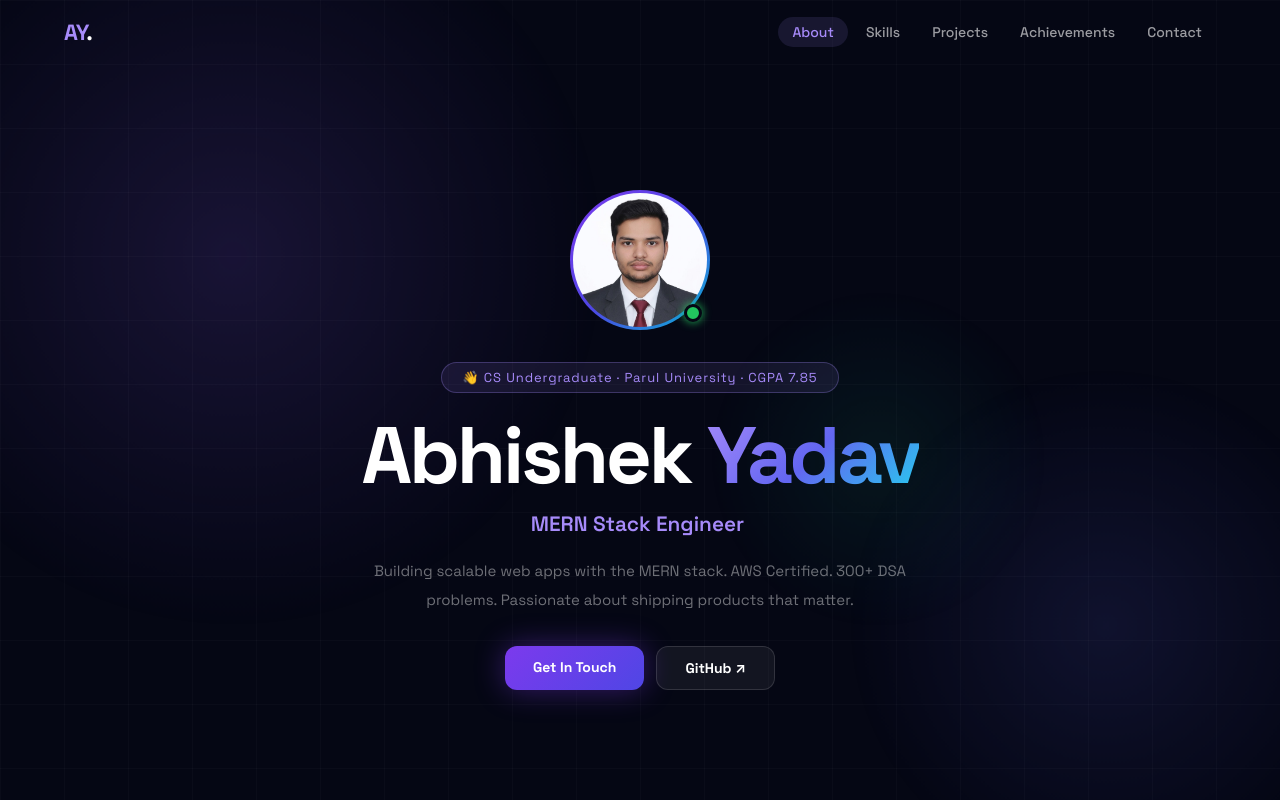
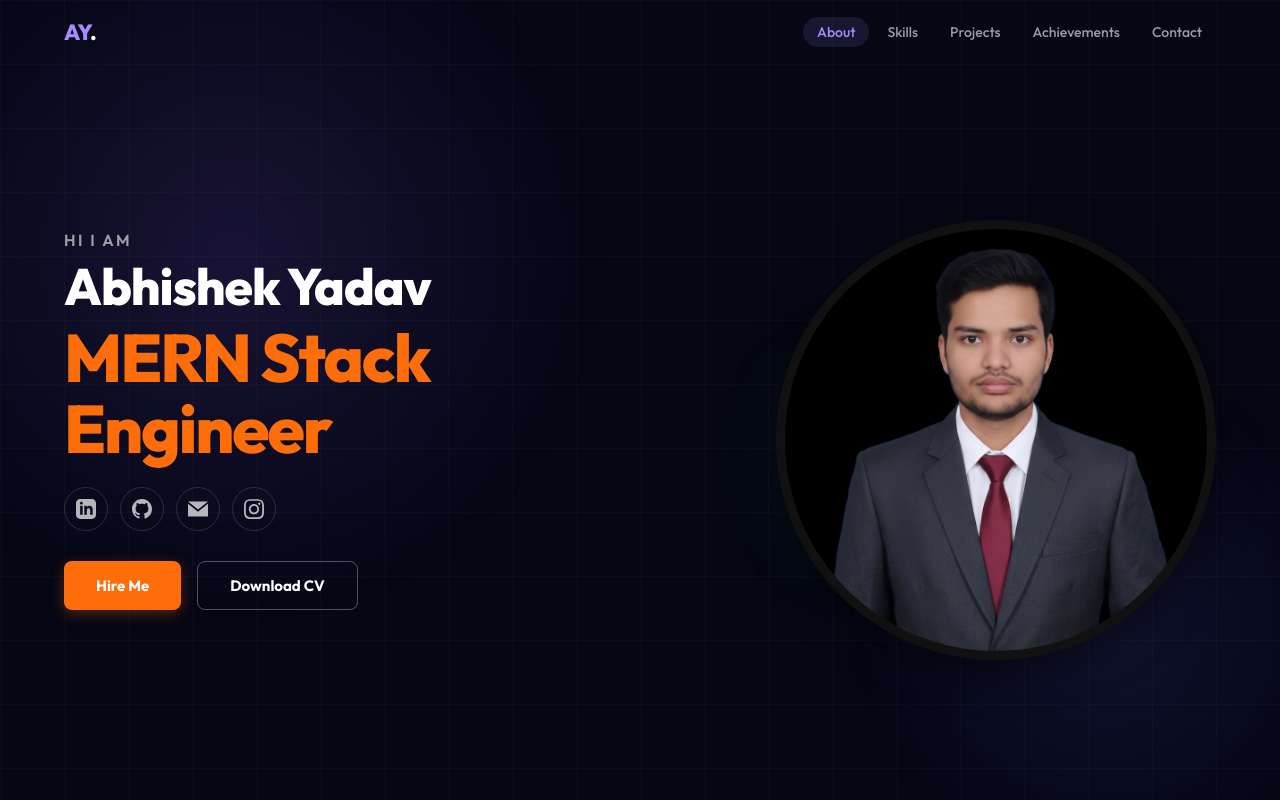
Before and after one commit to abhishekyd300/portfolio, a React (Vite) app: page / in a window 1280 px wide. Shown: the top 800 px of the page. Built offline with nearby package versions, Linux system fonts and the light colour scheme.

Commit message:
UI resume updated

```diff
--- a/index.html
+++ b/index.html
@@ -7,7 +7,7 @@
     <title>Abhishek Yadav | Full-Stack Developer Portfolio</title>
     <link rel="preconnect" href="https://fonts.googleapis.com" />
     <link rel="preconnect" href="https://fonts.gstatic.com" crossorigin />
-    <link href="https://fonts.googleapis.com/css2?family=Space+Grotesk:wght@400;500;600;700;800&display=swap" rel="stylesheet" />
+    <link href="https://fonts.googleapis.com/css2?family=Outfit:wght@300;400;500;600;700;800&display=swap" rel="stylesheet" />
   </head>
   <body>
     <div id="root"></div>
--- a/src/components/AboutSection.jsx
+++ b/src/components/AboutSection.jsx
@@ -36,7 +36,7 @@
           >
             <h3
               style={{
-                fontFamily: "'Space Grotesk', sans-serif",
+                fontFamily: "'Outfit', sans-serif",
                 color: "#fff",
                 fontSize: 20,
                 fontWeight: 700,
--- a/src/components/AchievementsSection.jsx
+++ b/src/components/AchievementsSection.jsx
@@ -38,7 +38,7 @@
                 <div style={{ fontSize: 28, marginBottom: 10 }}>{a.icon}</div>
                 <div
                   style={{
-                    fontFamily: "'Space Grotesk', sans-serif",
+                    fontFamily: "'Outfit', sans-serif",
                     fontSize: 36,
                     fontWeight: 800,
                     color: "#fbbf24",
@@ -63,7 +63,7 @@
             </span>
             <h3
               style={{
-                fontFamily: "'Space Grotesk', sans-serif",
+                fontFamily: "'Outfit', sans-serif",
                 color: "#fff",
                 fontSize: 28,
                 fontWeight: 800,
--- a/src/components/CertCard.jsx
+++ b/src/components/CertCard.jsx
@@ -99,7 +99,7 @@
             lineHeight: 1.35,
             margin: "0 0 4px",
             transition: "color 0.25s",
-            fontFamily: "'Space Grotesk', sans-serif"
+            fontFamily: "'Outfit', sans-serif"
           }}
         >
           {cert.name}
--- a/src/components/EducationSection.jsx
+++ b/src/components/EducationSection.jsx
@@ -82,7 +82,7 @@
                     <div>
                       <h3
                         style={{
-                          fontFamily: "'Space Grotesk', sans-serif",
+                          fontFamily: "'Outfit', sans-serif",
                           color: "#fff",
                           fontSize: 19,
                           fontWeight: 700,
--- a/src/components/HeroSection.jsx
+++ b/src/components/HeroSection.jsx
@@ -101,180 +101,141 @@
         />
       </div>
 
-      <div
-        style={{
-          maxWidth: 960,
-          width: "100%",
-          position: "relative",
-          display: "flex",
-          flexDirection: "column",
-          alignItems: "center",
-          gap: 0
-        }}
-      >
-        {/* Profile Photo */}
-        <div style={{ position: "relative", marginBottom: 32 }}>
-          <div
+      <div className="hero-container">
+        {/* Left Column (Information) */}
+        <div className="hero-left">
+          <span
             style={{
-              width: 140,
-              height: 140,
-              borderRadius: "50%",
-              background: "linear-gradient(135deg, #7c3aed, #4f46e5, #06b6d4)",
-              padding: 3,
+              fontSize: "16px",
+              color: "rgba(255, 255, 255, 0.6)",
+              fontWeight: 600,
+              letterSpacing: "0.15em",
+              textTransform: "uppercase",
+              marginBottom: "8px",
+              display: "block"
             }}
           >
-            <div
-              style={{
-                width: "100%",
-                height: "100%",
-                borderRadius: "50%",
-                overflow: "hidden",
-                background: "#0d0f1e",
-                display: "flex",
-                alignItems: "center",
-                justifyContent: "center"
-              }}
-            >
-              <img
-                src="/profile.jpg"
-                alt="Profile"
-                onError={(e) => {
-                  e.target.onerror = null;
-                  e.target.style.display = 'none';
-                  e.target.nextSibling.style.display = 'flex';
-                }}
-                style={{ width: "100%", height: "100%", objectFit: "cover" }}
-              />
-              <div style={{ display: "none", flexDirection: "column", alignItems: "center", gap: 6 }}>
-                <span style={{ fontSize: 36 }}>👤</span>
-              </div>
-            </div>
-          </div>
-
-          {/* Online Dot */}
-          <div
-            style={{
-              position: "absolute",
-              bottom: 8,
-              right: 8,
-              width: 18,
-              height: 18,
-              borderRadius: "50%",
-              background: "#22c55e",
-              border: "3px solid #050714",
-              boxShadow: "0 0 10px #22c55e"
-            }}
-          />
-
-        </div>
-
-        {/* Hero Text Content */}
-        <div style={{ textAlign: "center" }}>
-          <div
-            style={{
-              display: "inline-block",
-              background: "rgba(167, 139, 250, 0.1)",
-              border: "1px solid rgba(167, 139, 250, 0.28)",
-              borderRadius: 999,
-              padding: "6px 20px",
-              fontSize: 13,
-              color: "#a78bfa",
-              marginBottom: 20,
-              letterSpacing: "0.07em"
-            }}
-          >
-            👋 CS Undergraduate · Parul University · CGPA 7.85
-          </div>
-
+            Hi I am
+          </span>
           <h1
             style={{
-              fontFamily: "'Space Grotesk', sans-serif",
-              fontSize: "clamp(2.6rem, 7vw, 5rem)",
+              fontFamily: "'Outfit', sans-serif",
+              fontSize: "clamp(2rem, 4vw, 3.2rem)",
               fontWeight: 800,
-              lineHeight: 1.06,
-              margin: "0 0 14px",
-              letterSpacing: "-0.04em",
+              lineHeight: 1.1,
+              margin: "0 0 8px",
+              letterSpacing: "-0.02em",
               color: "#fff"
             }}
           >
-            Abhishek{" "}
-            <span
-              style={{
-                background: "linear-gradient(135deg, #a78bfa 0%, #6366f1 50%, #22d3ee 100%)",
-                WebkitBackgroundClip: "text",
-                WebkitTextFillColor: "transparent"
-              }}
-            >
-              Yadav
-            </span>
+            Abhishek Yadav
           </h1>
 
-          <div style={{ fontSize: "clamp(1rem, 2.4vw, 1.3rem)", color: "rgba(255, 255, 255, 0.5)", marginBottom: 10, minHeight: 36 }}>
-            <span style={{ color: "#a78bfa", fontWeight: 600 }}>{typed}</span>
-            <span style={{ animation: "blink 1s step-end infinite", color: "#a78bfa" }}>|</span>
-          </div>
-
-          <p
+          {/* Dynamic typing role animation styled as the primary highlighted title */}
+          <h2
             style={{
-              color: "rgba(255, 255, 255, 0.42)",
-              fontSize: 15,
-              maxWidth: 560,
-              margin: "0 auto 32px",
-              lineHeight: 1.9
+              fontFamily: "'Outfit', sans-serif",
+              fontSize: "clamp(2.5rem, 5.5vw, 4.2rem)",
+              fontWeight: 800,
+              color: "#fd6e0a",
+              margin: "0 0 24px",
+              lineHeight: 1.05,
+              letterSpacing: "-0.03em",
+              minHeight: "clamp(3rem, 6vw, 4.5rem)"
             }}
           >
-            Building scalable web apps with the MERN stack. AWS Certified. 300+ DSA problems. Passionate about shipping products that matter.
-          </p>
+            {typed}
+            <span style={{ animation: "blink 1s step-end infinite", color: "#fd6e0a" }}>|</span>
+          </h2>
 
-          <div style={{ display: "flex", gap: 12, justifyContent: "center", flexWrap: "wrap" }}>
+          {/* Social media outline buttons */}
+          <div className="hero-social-row">
             <a
-              href="mailto:abhishekyd300@gmail.com"
-              style={{
-                background: "linear-gradient(135deg, #7c3aed, #4f46e5)",
-                color: "#fff",
-                textDecoration: "none",
-                padding: "12px 28px",
-                borderRadius: 12,
-                fontWeight: 700,
-                fontSize: 14,
-                boxShadow: "0 0 30px rgba(124, 58, 237, 0.4)",
-                transition: "transform 0.2s, box-shadow 0.2s"
-              }}
-              onMouseEnter={(e) => {
-                e.currentTarget.style.transform = "translateY(-2px)";
-                e.currentTarget.style.boxShadow = "0 10px 40px rgba(124, 58, 237, 0.6)";
-              }}
-              onMouseLeave={(e) => {
-                e.currentTarget.style.transform = "none";
-                e.currentTarget.style.boxShadow = "0 0 30px rgba(124, 58, 237, 0.4)";
-              }}
+              href="https://linkedin.com/in/abhishek-yadav-6207ab364/"
+              target="_blank"
+              rel="noreferrer"
+              className="hero-social-link"
+              title="LinkedIn"
             >
-              Get In Touch
+              <svg viewBox="0 0 24 24" width="20" height="20">
+                <path d="M19 0h-14c-2.761 0-5 2.239-5 5v14c0 2.761 2.239 5 5 5h14c2.762 0 5-2.239 5-5v-14c0-2.761-2.238-5-5-5zm-11 19h-3v-11h3v11zm-1.5-12.268c-.966 0-1.75-.79-1.75-1.764s.784-1.764 1.75-1.764 1.75.79 1.75 1.764-.783 1.764-1.75 1.764zm13.5 12.268h-3v-5.604c0-3.368-4-3.113-4 0v5.604h-3v-11h3v1.765c1.396-2.586 7-2.777 7 2.476v6.759z" />
+              </svg>
             </a>
             <a
               href="https://github.com/abhishekyd300"
               target="_blank"
               rel="noreferrer"
-              style={{
-                background: "rgba(255, 255, 255, 0.06)",
-                border: "1px solid rgba(255, 255, 255, 0.13)",
-                color: "#fff",
-                textDecoration: "none",
-                padding: "12px 28px",
-                borderRadius: 12,
-                fontWeight: 700,
-                fontSize: 14,
-                transition: "all 0.2s"
-              }}
-              onMouseEnter={(e) => {
-                e.currentTarget.style.background = "rgba(255, 255, 255, 0.11)";
-              }}
-              onMouseLeave={(e) => {
-                e.currentTarget.style.background = "rgba(255, 255, 255, 0.06)";
-              }}
+              className="hero-social-link"
+              title="GitHub"
             >
-              GitHub ↗
+              <svg viewBox="0 0 24 24" width="20" height="20">
+                <path d="M12 0c-6.626 0-12 5.373-12 12 0 5.302 3.438 9.8 8.207 11.387.599.111.793-.261.793-.577v-2.234c-3.338.726-4.033-1.416-4.033-1.416-.546-1.387-1.333-1.756-1.333-1.756-1.089-.745.083-.729.083-.729 1.205.084 1.839 1.237 1.839 1.237 1.07 1.834 2.807 1.304 3.492.997.107-.775.418-1.305.762-1.604-2.665-.305-5.467-1.334-5.467-5.931 0-1.311.469-2.381 1.236-3.221-.124-.303-.535-1.524.117-3.176 0 0 1.008-.322 3.301 1.23.957-.266 1.983-.399 3.003-.404 1.02.005 2.047.138 3.006.404 2.291-1.552 3.297-1.23 3.297-1.23.653 1.653.242 2.874.118 3.176.77.84 1.235 1.911 1.235 3.221 0 4.609-2.807 5.624-5.479 5.921.43.372.823 1.102.823 2.222v3.293c0 .319.192.694.801.576 4.765-1.589 8.199-6.086 8.199-11.386 0-6.627-5.373-12-12-12z" />
+              </svg>
             </a>
+            <a href="mailto:abhishekyd300@gmail.com" className="hero-social-link" title="Email">
+              <svg viewBox="0 0 24 24" width="20" height="20">
+                <path d="M12 12.713l-11.985-9.713h23.97l-11.985 9.713zm0 2.574l12-9.725v15.438h-24v-15.438l12 9.725z" />
+              </svg>
+            </a>
+            <a
+              href="https://instagram.com"
+              target="_blank"
+              rel="noreferrer"
+              className="hero-social-link"
+              title="Instagram"
+            >
+              <svg viewBox="0 0 24 24" width="20" height="20">
+                <path d="M12 2.163c3.204 0 3.584.012 4.85.07 3.252.148 4.771 1.691 4.919 4.919.058 1.265.069 1.645.069 4.849 0 3.205-.012 3.584-.069 4.849-.149 3.225-1.664 4.771-4.919 4.919-1.266.058-1.644.07-4.85.07-3.204 0-3.584-.012-4.849-.07-3.26-.149-4.771-1.699-4.919-4.92-.058-1.265-.07-1.644-.07-4.849 0-3.204.013-3.583.07-4.849.149-3.227 1.664-4.771 4.919-4.919 1.266-.057 1.645-.069 4.849-.069zm0-2c-3.259 0-3.667.014-4.947.072-4.358.2-6.78 2.618-6.98 6.98-.059 1.281-.073 1.689-.073 4.948 0 3.259.014 3.668.072 4.948.2 4.358 2.618 6.78 6.98 6.98 1.281.058 1.689.072 4.948.072 3.259 0 3.668-.014 4.948-.072 4.354-.2 6.782-2.618 6.979-6.98.059-1.28.073-1.689.073-4.948 0-3.259-.014-3.667-.072-4.947-.196-4.354-2.617-6.78-6.979-6.98-1.281-.059-1.69-.073-4.949-.073zm0 5.838c-3.403 0-6.162 2.759-6.162 6.162s2.759 6.163 6.162 6.163 6.162-2.759 6.162-6.163c0-3.403-2.759-6.162-6.162-6.162zm0 10.162c-2.209 0-4-1.79-4-4 0-2.209 1.791-4 4-4s4 1.791 4 4c0 2.21-1.791 4-4 4zm6.406-11.845c-.796 0-1.441.645-1.441 1.44s.645 1.44 1.441 1.44c.795 0 1.439-.645 1.439-1.44s-.644-1.44-1.439-1.44z" />
+              </svg>
+            </a>
+          </div>
+
+          {/* Call to action buttons */}
+          <div className="hero-btn-row">
+            <a href="mailto:abhishekyd300@gmail.com" className="hero-btn-primary">
+              Hire Me
+            </a>
+            <a
+              href="/resume.pdf"
+              target="_blank"
+              rel="noreferrer"
+              className="hero-btn-secondary"
+            >
+              Download CV
+            </a>
+          </div>
+
+
+        </div>
+
+        {/* Right Column (Circular Profile Portrait Frame) */}
+        <div className="hero-right">
+          <div className="hero-image-wrapper">
+            <div className="hero-circle-bg" />
+            <div className="hero-img-box">
+              <img
+                src="/profile.png"
+                alt="Abhishek Yadav Portrait"
+                className="hero-portrait-img"
+                onError={(e) => {
+                  e.target.onerror = null;
+                  e.target.style.display = "none";
+                  e.target.nextSibling.style.display = "flex";
+                }}
+              />
+              <div
+                style={{
+                  display: "none",
+                  flexDirection: "column",
+                  alignItems: "center",
+                  gap: 6,
+                  zIndex: 3,
+                  position: "relative"
+                }}
+              >
+                <span style={{ fontSize: 64 }}>👤</span>
+              </div>
+            </div>
           </div>
         </div>
       </div>
--- a/src/components/Navbar.jsx
+++ b/src/components/Navbar.jsx
@@ -37,7 +37,7 @@
       >
         <span
           style={{
-            fontFamily: "'Space Grotesk', sans-serif",
+            fontFamily: "'Outfit', sans-serif",
             fontWeight: 800,
             fontSize: 22,
             color: "#a78bfa",
--- a/src/components/ProjectsSection.jsx
+++ b/src/components/ProjectsSection.jsx
@@ -53,7 +53,7 @@
 
               <h3
                 style={{
-                  fontFamily: "'Space Grotesk', sans-serif",
+                  fontFamily: "'Outfit', sans-serif",
                   color: "#fff",
                   fontSize: 22,
                   fontWeight: 700,
--- a/src/components/SectionHead.jsx
+++ b/src/components/SectionHead.jsx
@@ -16,7 +16,7 @@
       </span>
       <h2
         style={{
-          fontFamily: "'Space Grotesk', sans-serif",
+          fontFamily: "'Outfit', sans-serif",
           fontSize: "clamp(1.9rem, 4vw, 2.9rem)",
           fontWeight: 800,
           color: "#fff",
--- a/src/data/skills.js
+++ b/src/data/skills.js
@@ -7,7 +7,7 @@
     color: "#818cf8",
     bg: "rgba(129,140,248,0.1)",
     border: "rgba(129,140,248,0.25)",
-    items: ["C++", "Java", "JavaScript"],
+    items: ["C++", "JavaScript"],
   },
   {
     cat: "Technologies",
@@ -28,6 +28,6 @@
     color: "#38bdf8",
     bg: "rgba(56,189,248,0.1)",
     border: "rgba(56,189,248,0.25)",
-    items: ["VS Code", "GitHub", "AWS"],
+    items: ["VS Code", "GitHub", "AWS", "DevOps", "Postman"],
   },
 ];
--- a/src/styles/index.css
+++ b/src/styles/index.css
@@ -10,7 +10,7 @@
 body {
   background: #050714;
   color: #fff;
-  font-family: 'Space Grotesk', system-ui, -apple-system, sans-serif;
+  font-family: 'Outfit', system-ui, -apple-system, sans-serif;
   overflow-x: hidden;
   -webkit-font-smoothing: antialiased;
   -moz-osx-font-smoothing: grayscale;
@@ -52,3 +52,223 @@
   0%, 100% { opacity: 1; }
   50% { opacity: 0; }
 }
+
+/* ─── Hero Section Styling ─── */
+.hero-container {
+  display: flex;
+  flex-direction: column-reverse;
+  align-items: center;
+  gap: 48px;
+  width: 100%;
+  max-width: 1200px;
+  margin: 0 auto;
+  position: relative;
+  z-index: 10;
+  padding: 40px 0;
+}
+
+.hero-left {
+  display: flex;
+  flex-direction: column;
+  align-items: center;
+  text-align: center;
+  width: 100%;
+}
+
+.hero-right {
+  display: flex;
+  justify-content: center;
+  align-items: center;
+  width: 100%;
+  position: relative;
+}
+
+/* Responsive side-by-side layout for desktops */
+@media (min-width: 992px) {
+  .hero-container {
+    flex-direction: row;
+    justify-content: space-between;
+    align-items: center;
+    gap: 80px;
+  }
+
+  .hero-left {
+    align-items: flex-start;
+    text-align: left;
+    flex: 1.1;
+  }
+
+  .hero-right {
+    flex: 0.9;
+    justify-content: flex-end;
+  }
+}
+
+/* Social Icon Outline Buttons */
+.hero-social-row {
+  display: flex;
+  gap: 12px;
+  margin-bottom: 30px;
+}
+
+.hero-social-link {
+  display: flex;
+  align-items: center;
+  justify-content: center;
+  width: 44px;
+  height: 44px;
+  border-radius: 50%;
+  border: 1px solid rgba(255, 255, 255, 0.15);
+  color: rgba(255, 255, 255, 0.7);
+  background: transparent;
+  transition: all 0.3s cubic-bezier(0.25, 0.8, 0.25, 1);
+  text-decoration: none;
+}
+
+.hero-social-link:hover {
+  border-color: #fd6e0a;
+  color: #fd6e0a;
+  transform: translateY(-3px);
+  box-shadow: 0 6px 20px rgba(253, 110, 10, 0.2);
+}
+
+.hero-social-link svg {
+  fill: currentColor;
+  transition: fill 0.3s;
+}
+
+/* Action Buttons */
+.hero-btn-row {
+  display: flex;
+  gap: 16px;
+  margin-bottom: 40px;
+  flex-wrap: wrap;
+}
+
+.hero-btn-primary {
+  background: #fd6e0a;
+  color: #fff;
+  border: none;
+  padding: 14px 32px;
+  border-radius: 8px;
+  font-size: 15px;
+  font-weight: 700;
+  cursor: pointer;
+  text-decoration: none;
+  transition: all 0.3s cubic-bezier(0.25, 0.8, 0.25, 1);
+  display: inline-flex;
+  align-items: center;
+  justify-content: center;
+  box-shadow: 0 4px 14px rgba(253, 110, 10, 0.3);
+}
+
+.hero-btn-primary:hover {
+  background: #e05a00;
+  transform: translateY(-2px);
+  box-shadow: 0 8px 24px rgba(253, 110, 10, 0.5);
+}
+
+.hero-btn-secondary {
+  background: transparent;
+  color: #fff;
+  border: 1px solid rgba(255, 255, 255, 0.3);
+  padding: 14px 32px;
+  border-radius: 8px;
+  font-size: 15px;
+  font-weight: 700;
+  cursor: pointer;
+  text-decoration: none;
+  transition: all 0.3s cubic-bezier(0.25, 0.8, 0.25, 1);
+  display: inline-flex;
+  align-items: center;
+  justify-content: center;
+}
+
+.hero-btn-secondary:hover {
+  border-color: rgba(255, 255, 255, 0.8);
+  background: rgba(255, 255, 255, 0.05);
+  transform: translateY(-2px);
+}
+
+/* Metrics Box */
+.hero-metrics-container {
+  display: flex;
+  align-items: center;
+  background: rgba(255, 255, 255, 0.03);
+  border: 1px solid rgba(255, 255, 255, 0.06);
+  border-radius: 12px;
+  padding: 20px 24px;
+  width: 100%;
+  max-width: 480px;
+  box-shadow: 0 4px 30px rgba(0, 0, 0, 0.2);
+  backdrop-filter: blur(5px);
+  gap: 16px;
+  justify-content: space-between;
+}
+
+.hero-metric-item {
+  display: flex;
+  flex-direction: column;
+  flex: 1;
+  text-align: center;
+}
+
+.hero-metric-divider {
+  width: 1px;
+  height: 40px;
+  background: rgba(255, 255, 255, 0.1);
+}
+
+.hero-metric-val {
+  font-size: 24px;
+  font-weight: 800;
+  color: #fd6e0a;
+  line-height: 1.1;
+}
+
+.hero-metric-lbl {
+  font-size: 12px;
+  color: rgba(255, 255, 255, 0.5);
+  margin-top: 4px;
+}
+
+/* Circular Portrait Frame on the Right */
+.hero-image-wrapper {
+  position: relative;
+  width: clamp(280px, 40vw, 440px);
+  height: clamp(280px, 40vw, 440px);
+  display: flex;
+  justify-content: center;
+  align-items: center;
+}
+
+/* Backdrop dark circle */
+.hero-circle-bg {
+  position: absolute;
+  width: 100%;
+  height: 100%;
+  border-radius: 50%;
+  background: radial-gradient(circle, #1a1a1a 0%, #0d0d0d 100%);
+  box-shadow: 0 10px 40px rgba(0, 0, 0, 0.5);
+  z-index: 1;
+}
+
+/* The actual image container */
+.hero-img-box {
+  position: relative;
+  width: 96%;
+  height: 96%;
+  border-radius: 50%;
+  overflow: hidden;
+  z-index: 2;
+  display: flex;
+  align-items: center;
+  justify-content: center;
+}
+
+.hero-portrait-img {
+  width: 100%;
+  height: 100%;
+  object-fit: cover;
+  object-position: top center;
+}
```
Also changed, not shown: src/components/Icons.jsx (+52 -23 lines), public/profile.png (added), 1 other file (tests, documents, lock files or other folders).
